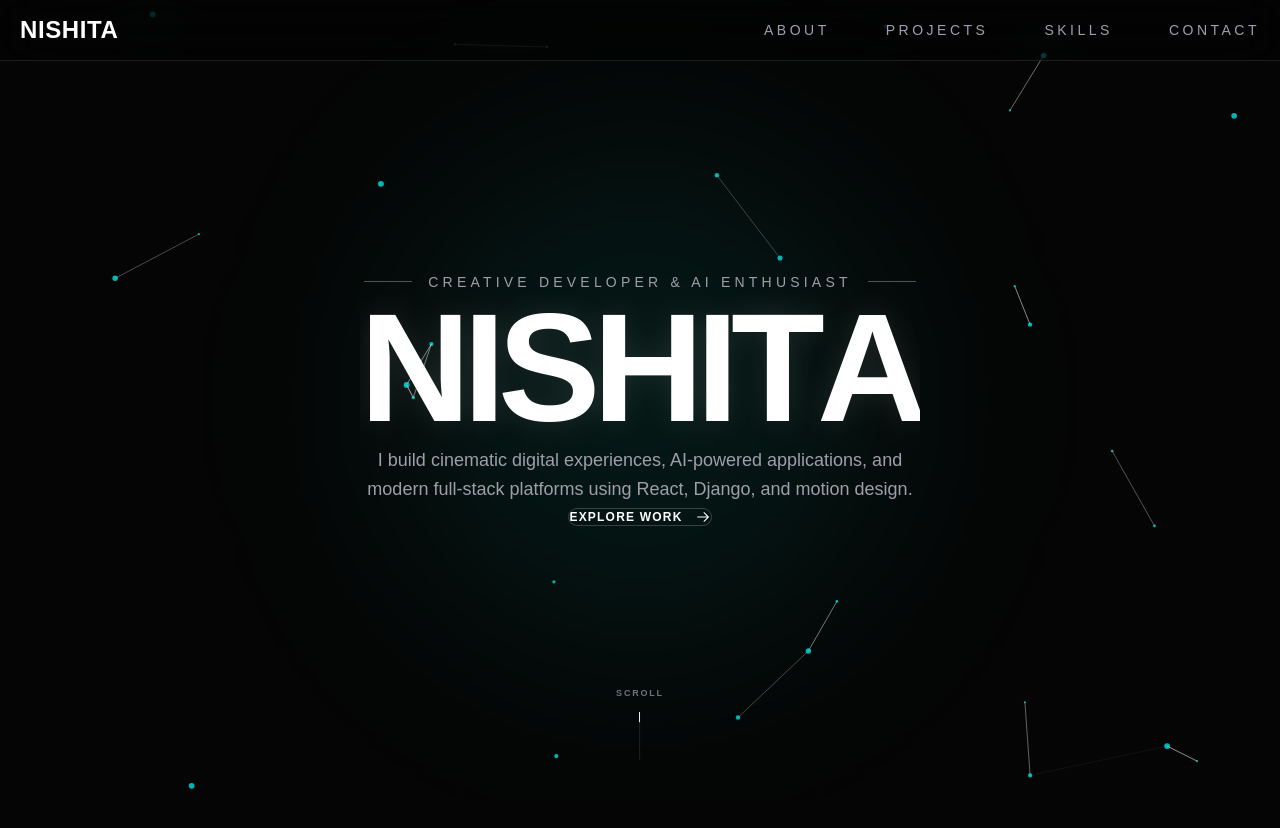
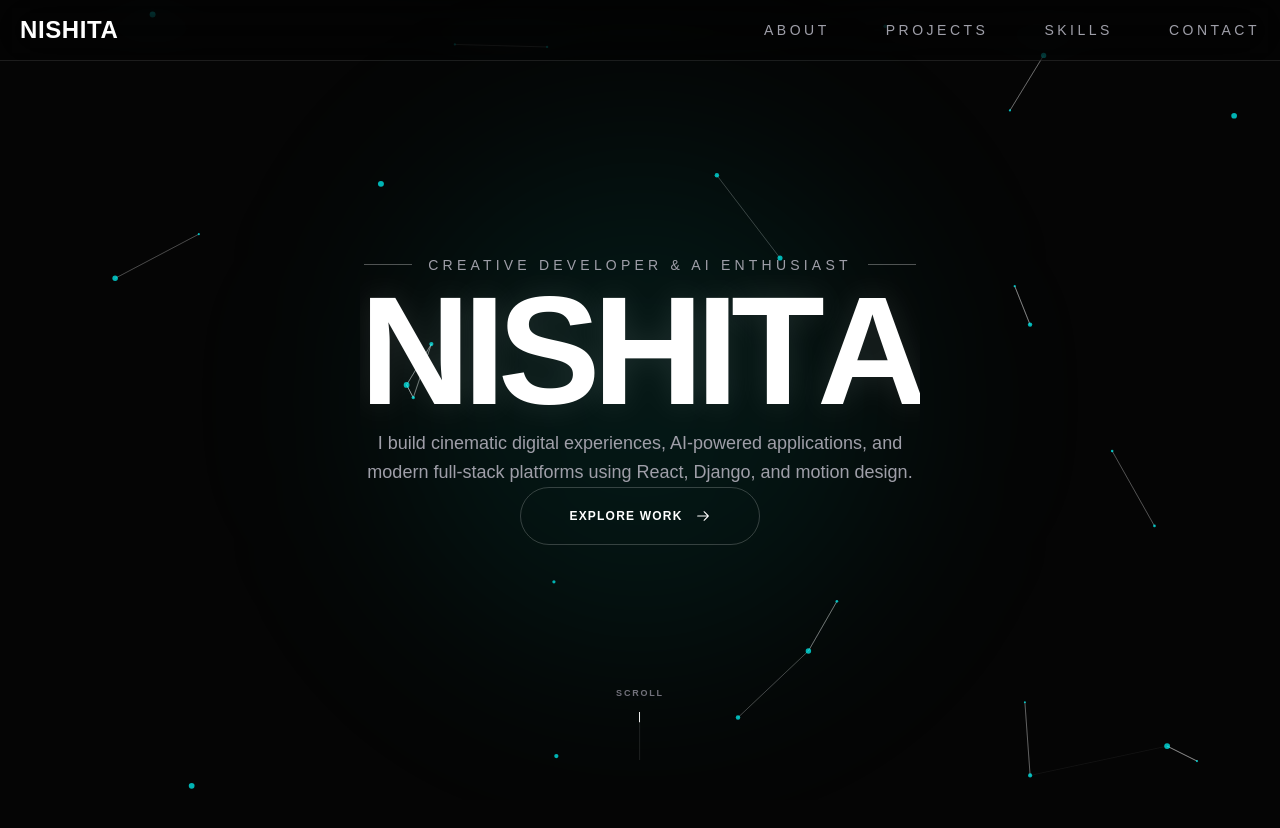
Before and after one commit to Nishita2309/Portfolio, a React (Vite) app: page / in a window 1280 px wide. Shown: the top 828 px of the page. Built offline with nearby package versions, Linux system fonts and the light colour scheme.

Commit message:
Hero Upgrade button

```diff
--- a/src/components/MagneticButton.jsx
+++ b/src/components/MagneticButton.jsx
@@ -1,7 +1,7 @@
 import { useRef, useState } from 'react';
 import { motion } from 'framer-motion';
 
-export default function MagneticButton({ children, className, onClick }) {
+export default function MagneticButton({ children, className, onClick, style, ...props }) {
     const ref = useRef(null);
     const [position, setPosition] = useState({ x: 0, y: 0 });
 
@@ -30,7 +30,7 @@ export default function MagneticButton({ children, className, onClick }) {
             transition={{ type: "spring", stiffness: 150, damping: 15, mass: 0.1 }}
             className="inline-block"
         >
-            <button className={className} onClick={onClick}>
+            <button className={className} style={style} onClick={onClick} {...props}>
                 {children}
             </button>
         </motion.div>
```
